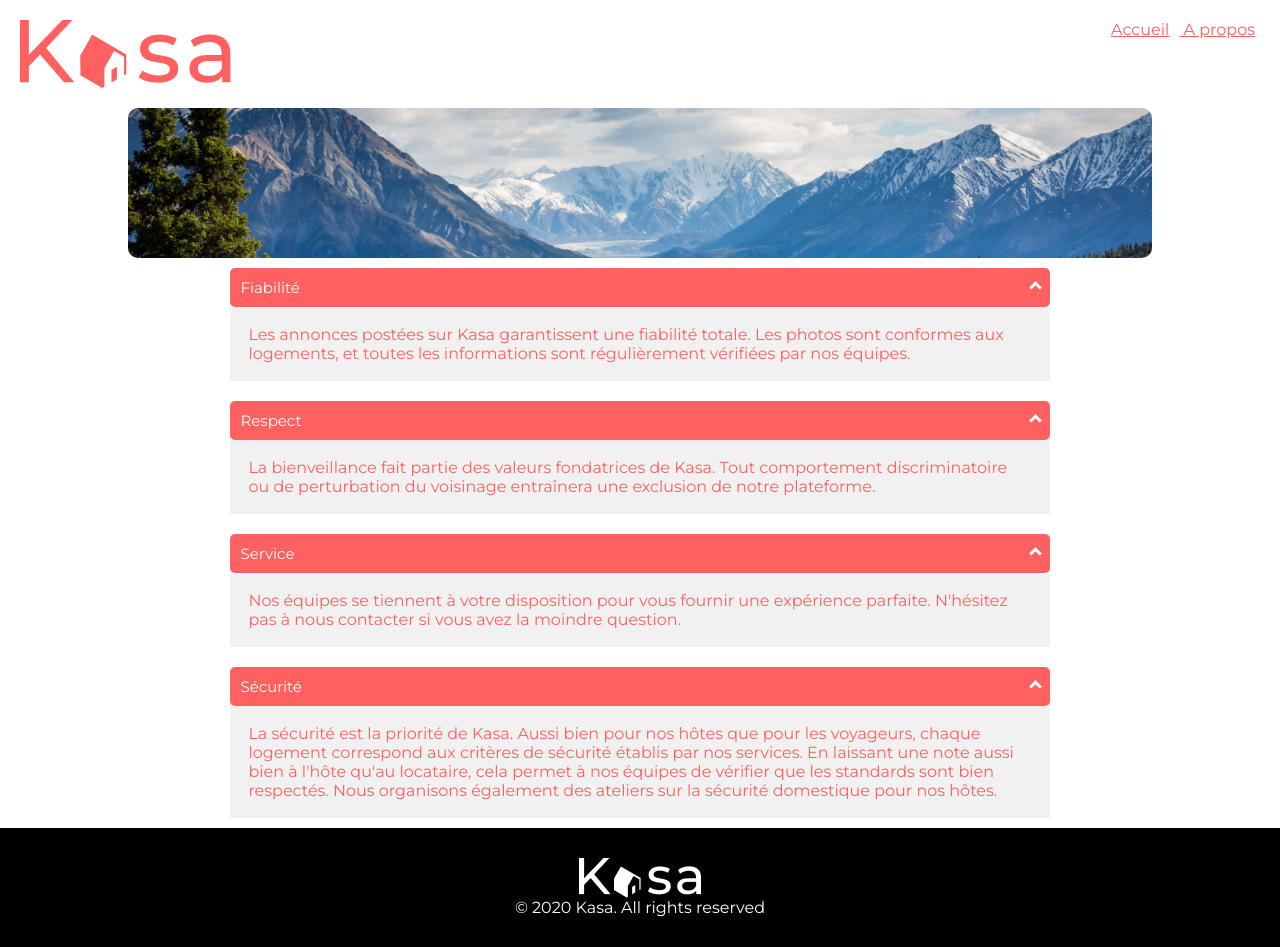
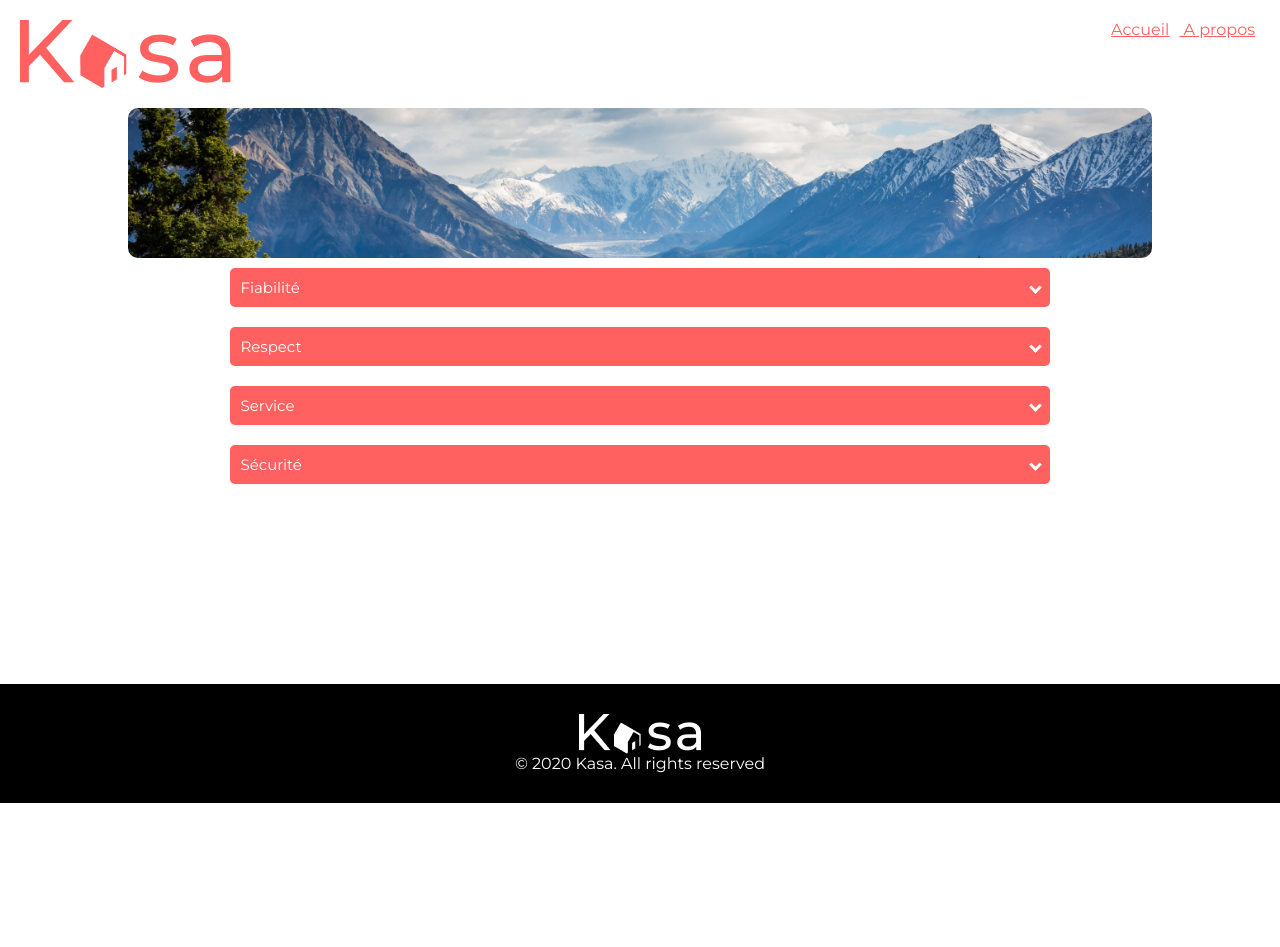
Before and after one commit to manel009/manelDefnoune_P11_03_03_2022, a React (Create React App) app in the folder kasa/: page /about in a window 1280 px wide. After the commit the page ends 803 px from the top, so only its background shows below. Built offline with nearby package versions, Linux system fonts and the light colour scheme.

Commit message:
correction collapse css

```diff
--- a/kasa/src/components/collapse/Collapse.css
+++ b/kasa/src/components/collapse/Collapse.css
@@ -27,6 +27,7 @@
 
   .contentCollapseClose {
     display: none;
+    width: 100%;
   }
 
   .contentCollapseOpen {
--- a/kasa/src/components/collapse/Collapse.js
+++ b/kasa/src/components/collapse/Collapse.js
@@ -3,7 +3,7 @@ import './Collapse.css';
 
 export default function Collapse(props){
 
-    const [isOpen , setIsOpen]=useState(true)
+    const [isOpen , setIsOpen]=useState(false)
 
     const handleOpenCollapse = () => {
         setIsOpen(!isOpen);
@@ -19,7 +19,16 @@ export default function Collapse(props){
 
 
             <div className={isOpen ? "contentCollapseOpen" : "contentCollapseClose"}>
-                <p>{props.content}</p>
+
+
+                { props.content instanceof Array ?
+                    props.content.map( contentline => {
+                        return <p> {contentline} </p>;
+                    })
+                    : <p>{props.content}</p>
+                }
+
+
             </div>
         </div>
     );
--- a/kasa/src/components/location/Location.css
+++ b/kasa/src/components/location/Location.css
@@ -30,6 +30,7 @@
     display: flex;
     flex-direction: row;
     justify-content: space-between;
+    min-width: 100%;
 }
 
 .locationCollapse{
```
